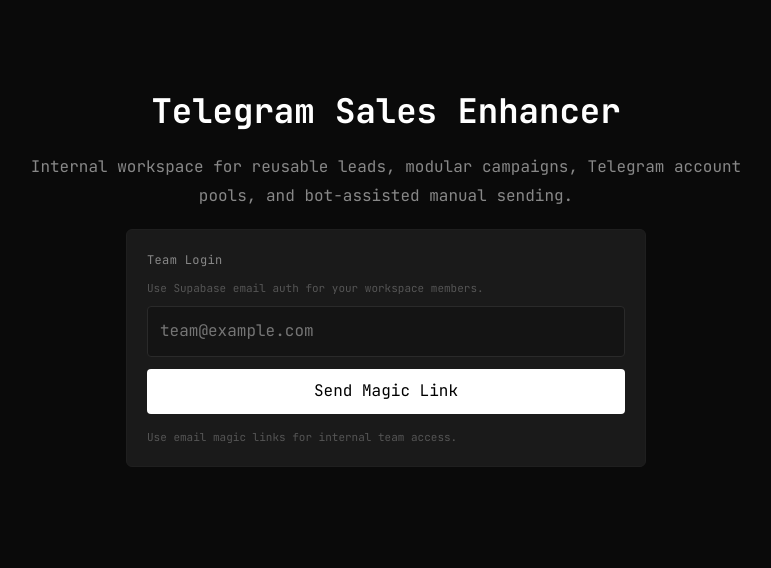
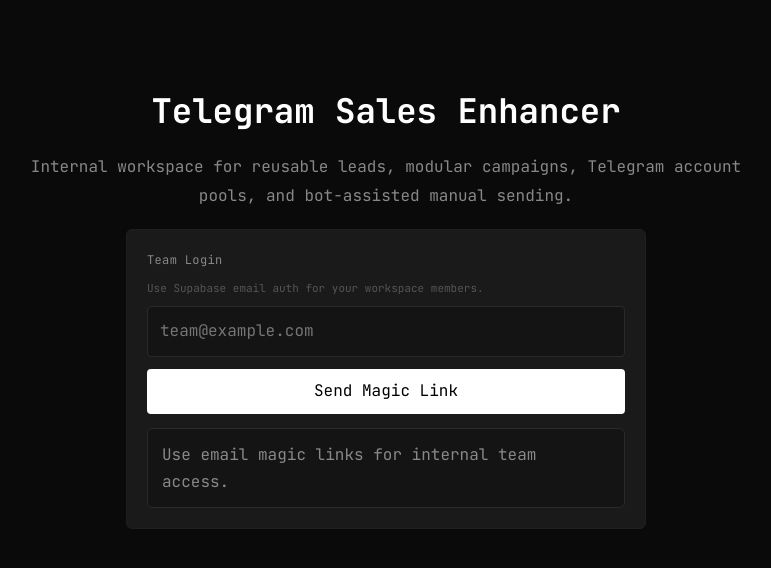
Before and after one commit to anir2003/telegram-sales-enhancer, a Next.js app in the folder apps/web/: page /login in a window 1280 px wide. Shown: the top 568 px of the page, without its empty margins (254-1025 px from the left). Built offline with nearby package versions, Linux system fonts and the light colour scheme.

Commit message:
Improve login redirect and magic link feedback

```diff
--- a/apps/web/app/globals.css
+++ b/apps/web/app/globals.css
@@ -264,6 +264,25 @@
   font-size: 11px;
   color: var(--text-dim);
   line-height: 1.7;
+}
+
+.status-callout {
+  padding: 12px 14px;
+  border: 1px solid var(--border-soft);
+  border-radius: 6px;
+  background: var(--panel-alt);
+  color: var(--text-muted);
+  line-height: 1.7;
+}
+
+.status-callout.success {
+  border-color: var(--border-strong);
+  color: var(--text);
+}
+
+.status-callout.danger {
+  border-color: #8f4b4b;
+  color: #f2a6a6;
 }
 
 .card-value {
--- a/apps/web/app/login/page.tsx
+++ b/apps/web/app/login/page.tsx
@@ -6,24 +6,38 @@
 export default function LoginPage() {
   const [email, setEmail] = useState('');
   const [message, setMessage] = useState('Use email magic links for internal team access.');
+  const [messageTone, setMessageTone] = useState<'neutral' | 'success' | 'danger'>('neutral');
+  const [isSubmitting, setIsSubmitting] = useState(false);
 
   const handleLogin = async (event: React.FormEvent) => {
     event.preventDefault();
     const supabase = getBrowserSupabaseClient();
+    setIsSubmitting(true);
 
     if (!supabase) {
+      setMessageTone('danger');
       setMessage('Supabase is not configured yet. Add the env vars from .env.example to enable login.');
+      setIsSubmitting(false);
       return;
     }
+
+    const redirectBase = process.env.NEXT_PUBLIC_APP_URL || window.location.origin;
 
     const { error } = await supabase.auth.signInWithOtp({
       email,
       options: {
-        emailRedirectTo: `${window.location.origin}/auth/callback?next=/campaigns`,
+        emailRedirectTo: `${redirectBase}/auth/callback?next=/campaigns`,
       },
     });
 
-    setMessage(error ? error.message : 'Magic link sent. Open it from your email to continue.');
+    if (error) {
+      setMessageTone('danger');
+      setMessage(error.message);
+    } else {
+      setMessageTone('success');
+      setMessage(`Magic link sent to ${email}. Open that email and continue in the same browser.`);
+    }
+    setIsSubmitting(false);
   };
 
   return (
@@ -45,11 +59,19 @@
             type="email"
             placeholder="team@example.com"
             value={email}
+            required
             onChange={(event) => setEmail(event.target.value)}
           />
-          <button className="btn" type="submit">Send Magic Link</button>
+          <button className="btn" type="submit" disabled={isSubmitting}>
+            {isSubmitting ? 'Sending...' : 'Send Magic Link'}
+          </button>
         </div>
-        <div className="card-subtitle" style={{ marginTop: 14 }}>{message}</div>
+        <div
+          className={`status-callout ${messageTone === 'success' ? 'success' : messageTone === 'danger' ? 'danger' : ''}`}
+          style={{ marginTop: 14 }}
+        >
+          {message}
+        </div>
       </form>
     </main>
   );
```
Also changed, not shown: 2 other files (tests, documents, lock files or other folders).
